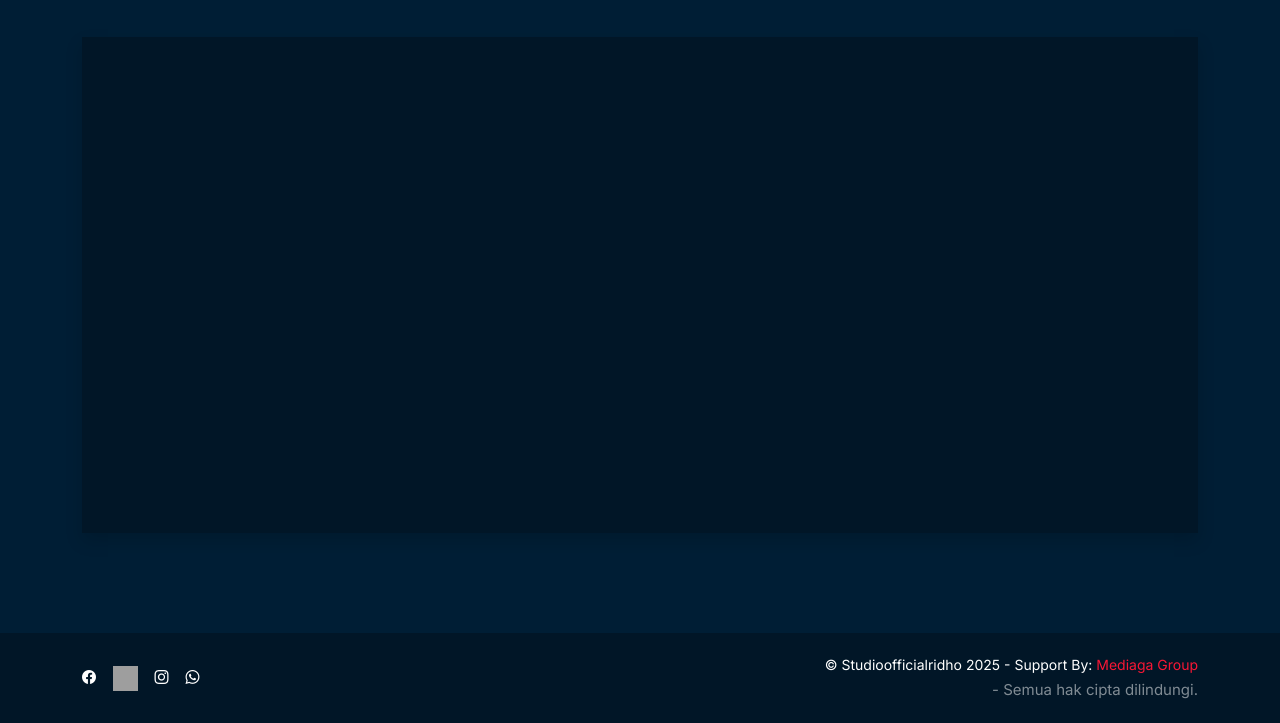
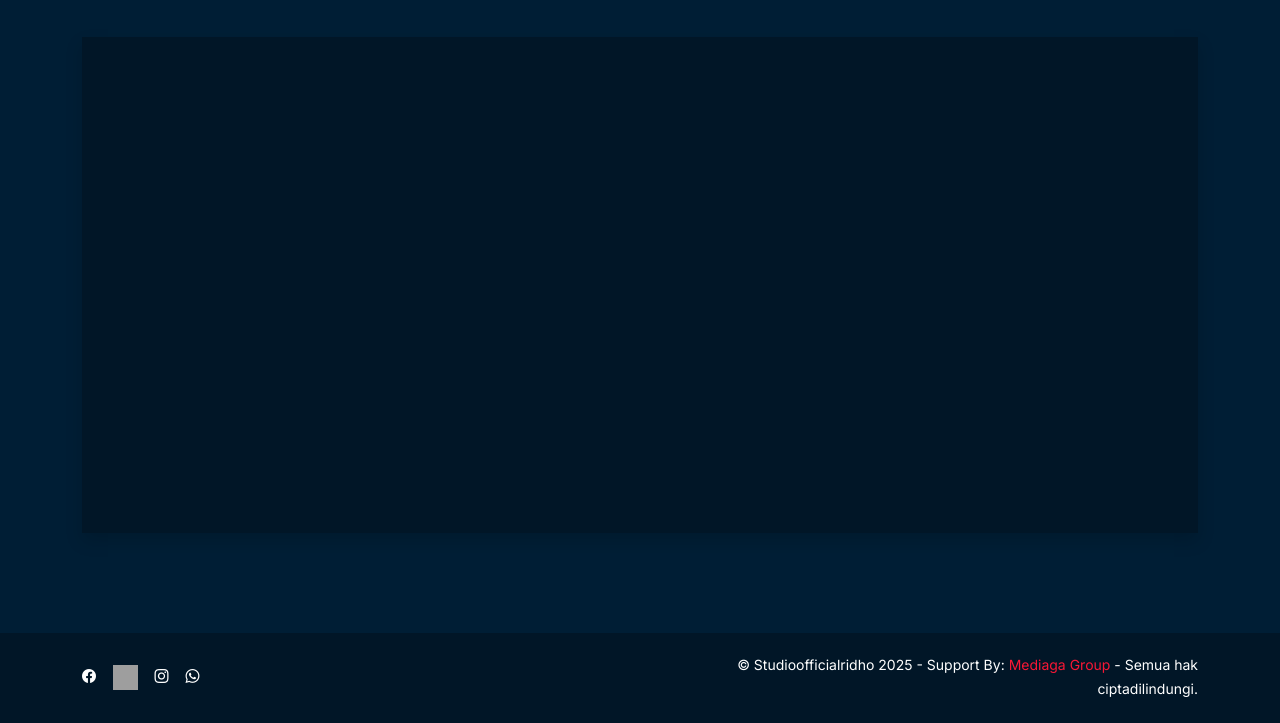
Before and after one commit to ridhosandhika2006/Website-Portfolio, a plain HTML site: page index.html in a window 1280 px wide. Shown: the part 5273-5996 px from the top of the page. Drawn offline with nearby package versions, Linux system fonts and the light colour scheme; grey boxes are pictures that could not be loaded; a script that the page names is missing.

Commit message:
Update index.html

```diff
--- a/index.html
+++ b/index.html
@@ -637,7 +637,7 @@
                     </div>
                 </div>
                 <div class="col-md-6 my-2 text-center text-md-end">
-                    <p>© Studioofficialridho 2025 - Support By: <a href="https://medankabar.com/">Mediaga Group</a> </p> - Semua hak cipta dilindungi.
+                    <p>© Studioofficialridho 2025 - Support By: <a href="https://medankabar.com/">Mediaga Group</a> - Semua hak ciptadilindungi.</p>
                 </div>
             </div>
         </div>
```
